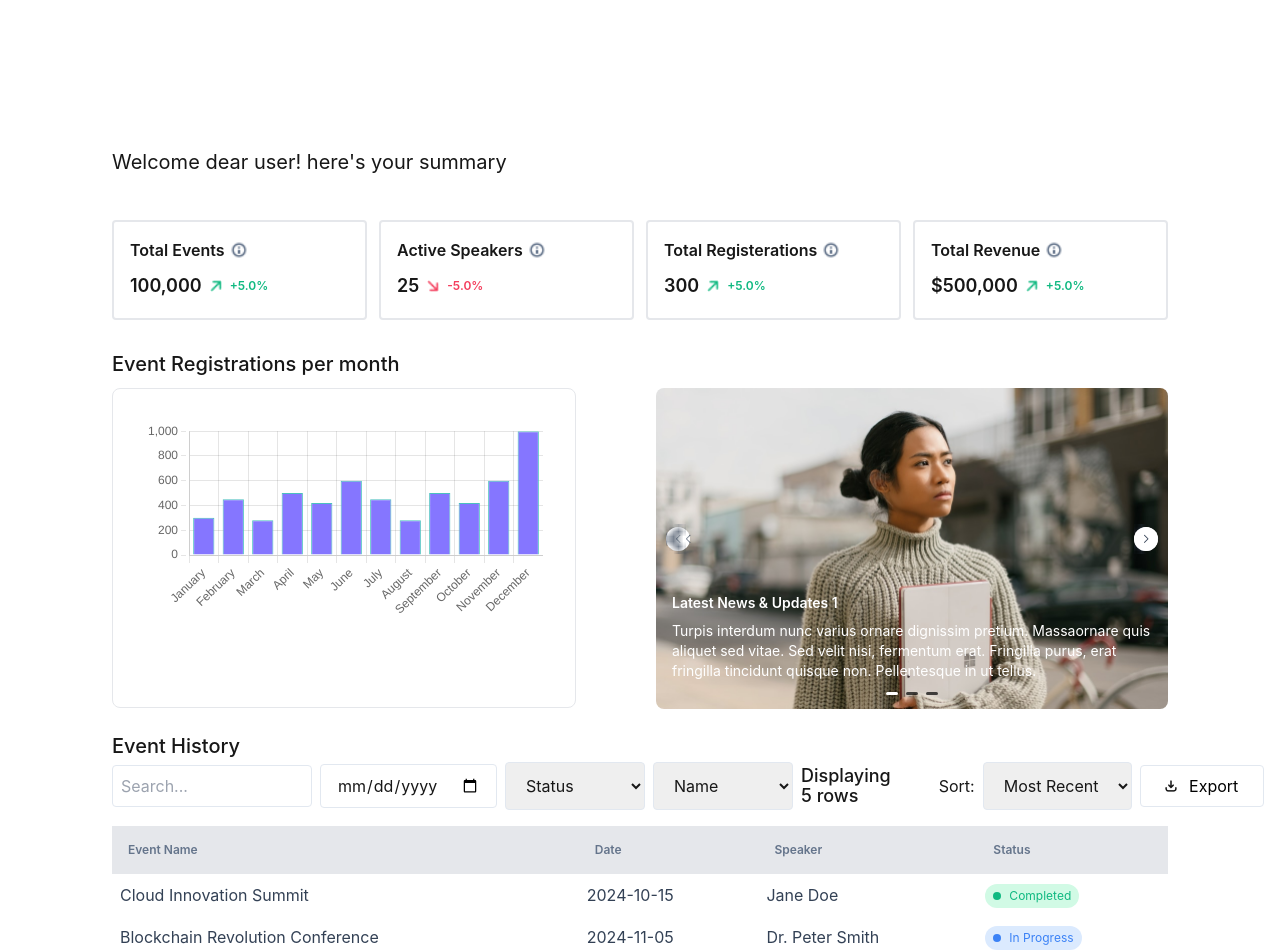
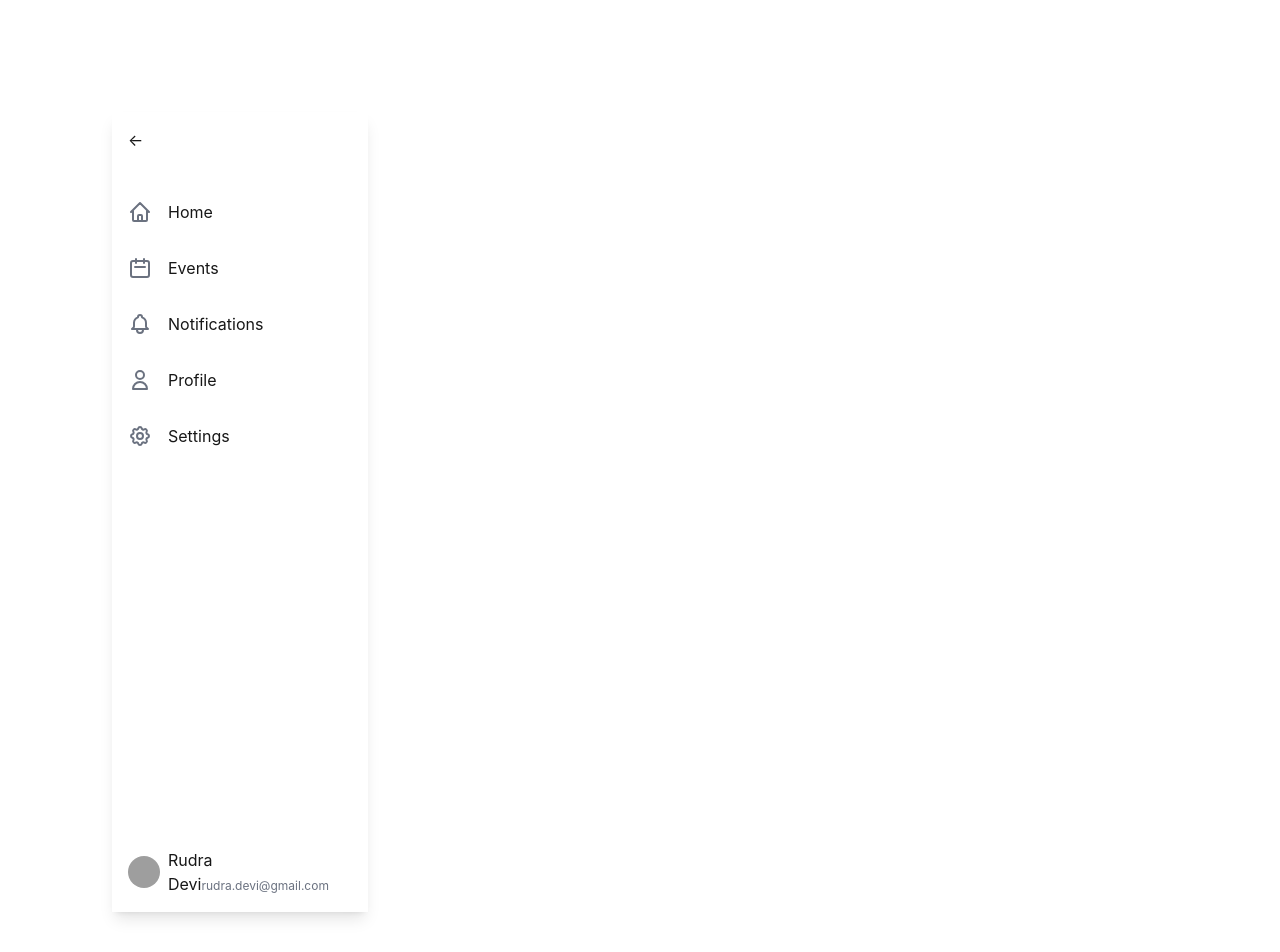
Before and after one commit to Remi-dee/map, a Next.js app: page / in a window 1280 px wide. Shown: the top 952 px of the page. Built offline with nearby package versions, Linux system fonts and the light colour scheme; grey boxes are pictures that could not be loaded.

Commit message:
Sunday, October 20, 2024 at 11:24 PM West Africa Standard Time

```diff
--- /dev/null
+++ b/app/Components/SideBar.js
@@ -0,0 +1,59 @@
+"use client"
+import { useState } from "react";
+import { HomeIcon, CalendarIcon, BellIcon, UserIcon, CogIcon } from '@heroicons/react/outline'; // Use any icons
+
+const Sidebar = () => {
+  const [isCollapsed, setIsCollapsed] = useState(false);
+
+  return (
+    <div className={`flex ${isCollapsed ? 'w-16' : 'w-64'} h-screen transition-width duration-300 bg-white shadow-lg`}>
+      {/* Sidebar content */}
+      <div className="flex flex-col justify-between w-full">
+        <div>
+          <button
+            className="p-4"
+            onClick={() => setIsCollapsed(!isCollapsed)}
+          >
+            {/* Collapse/Expand icon */}
+            <span className={`${isCollapsed ? 'rotate-180' : ''} transition-transform`}>←</span>
+          </button>
+          <ul className="mt-4">
+            <li className="flex items-center p-4 hover:bg-gray-200">
+              <HomeIcon className="h-6 w-6 text-gray-500" />
+              {!isCollapsed && <span className="ml-4">Home</span>}
+            </li>
+            <li className="flex items-center p-4 hover:bg-gray-200">
+              <CalendarIcon className="h-6 w-6 text-gray-500" />
+              {!isCollapsed && <span className="ml-4">Events</span>}
+            </li>
+            <li className="flex items-center p-4 hover:bg-gray-200">
+              <BellIcon className="h-6 w-6 text-gray-500" />
+              {!isCollapsed && <span className="ml-4">Notifications</span>}
+            </li>
+            <li className="flex items-center p-4 hover:bg-gray-200">
+              <UserIcon className="h-6 w-6 text-gray-500" />
+              {!isCollapsed && <span className="ml-4">Profile</span>}
+            </li>
+            <li className="flex items-center p-4 hover:bg-gray-200">
+              <CogIcon className="h-6 w-6 text-gray-500" />
+              {!isCollapsed && <span className="ml-4">Settings</span>}
+            </li>
+          </ul>
+        </div>
+        <div className="p-4">
+          <div className="flex items-center space-x-2">
+            <img src="/path-to-avatar" alt="User avatar" className="w-8 h-8 rounded-full" />
+            {!isCollapsed && (
+              <div>
+                <span>Rudra Devi</span>
+                <span className="text-xs text-gray-500">rudra.devi@gmail.com</span>
+              </div>
+            )}
+          </div>
+        </div>
+      </div>
+    </div>
+  );
+};
+
+export default Sidebar;
--- a/app/page.js
+++ b/app/page.js
@@ -3,11 +3,13 @@ import Header from "./Components/Header";
 import Carousel from "./Components/carousel/Carousel";
 import BarChart from "./Components/BarChart";
 import EventHistory from "./Components/EventHistory";
+import Sidebar from "./Components/SideBar";
 
 export default function Home() {
   return (
     <div className="min-h-screen pt-0 px-[20px] lg:p-28 w-full p-2 font-inter ">
       <main className="">
+        <Sidebar />
         <Header />
         <div className="mt-[34px] mb-[28px] ">
           <h1 className="text-xl font-medium leading-5 text-left mb-[12px]  lg:mb-[14px]">
```
